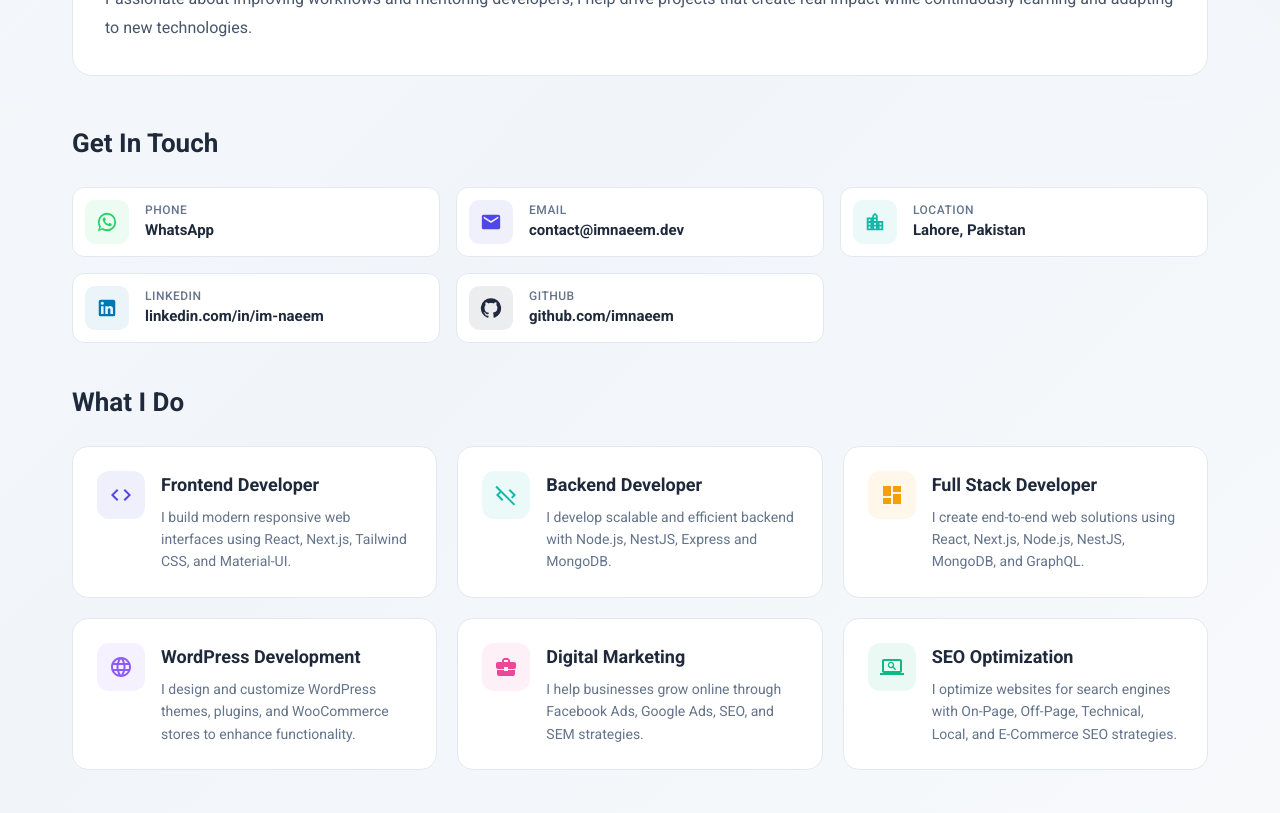
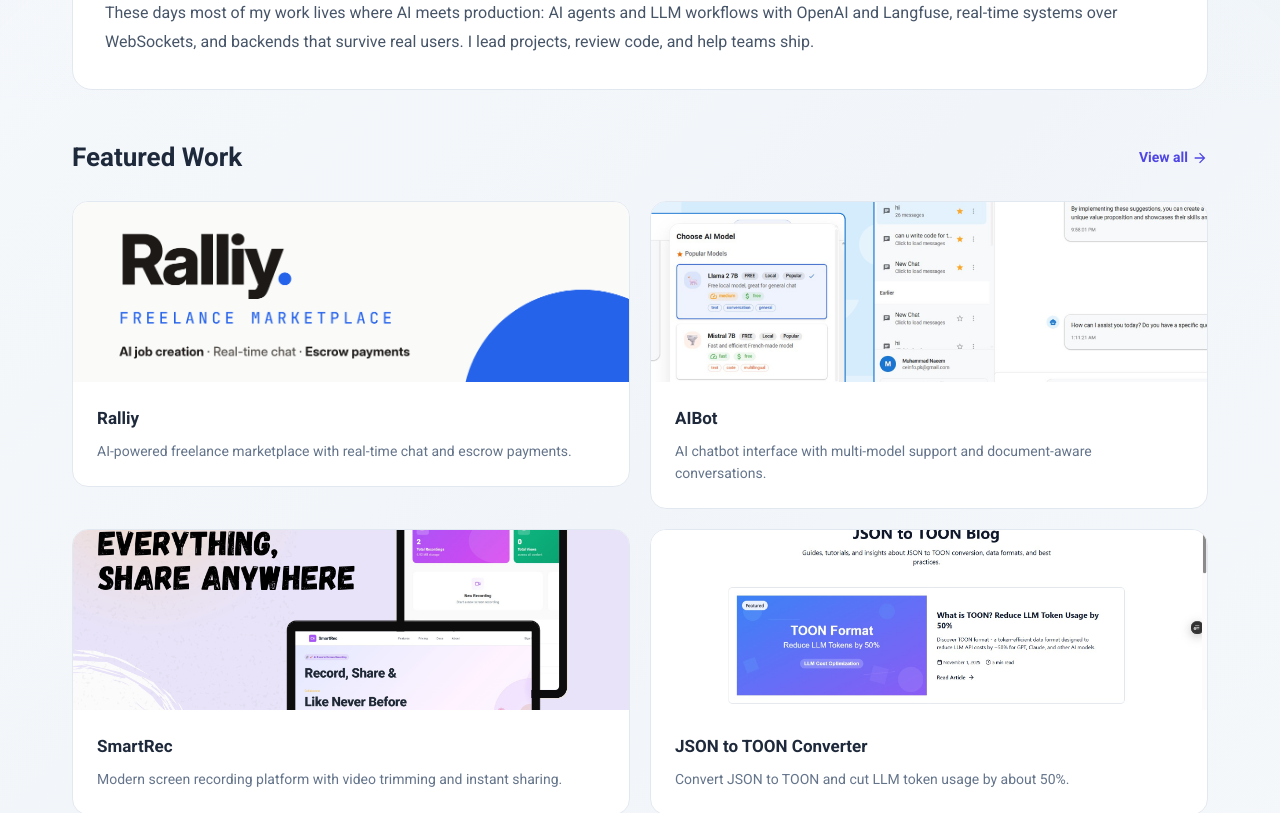
Before and after one commit to imnaeem/portfolio, a Next.js app: page / in a window 1280 px wide. Shown: the part 700-1513 px from the top of the page. Built offline with nearby package versions, Linux system fonts and the light colour scheme.

Commit message:
feat: sharpen homepage with AI positioning and align experience page with resume

```diff
--- a/src/app/experience/page.tsx
+++ b/src/app/experience/page.tsx
@@ -12,20 +12,30 @@
 	'VueJs',
 	'Redux',
 	'React Query',
+	'Tailwind CSS',
+	'Typescript',
+	'NodeJs',
+	'Express.js',
+	'NestJs',
+	'Apollo GraphQL',
+	'REST APIs',
+	'WebSockets',
+	'Prisma',
+	'MongoDB',
+	'PostgreSQL',
+	'SQL',
+	'Kafka',
+	'RabbitMQ',
+	'AWS Services',
+	'Docker',
+	'CI/CD',
+	'Vercel',
+	'OpenAI APIs',
+	'Langfuse',
+	'Stripe',
 	'Git',
 	'Github',
-	'NodeJs',
-	'NestJs',
-	'Apollo GraphQL',
-	'Kafka',
 	'Github Actions',
-	'CI/CD',
-	'Typescript',
-	'MongoDB',
-	'SQL',
-	'AWS Services',
-	'Vercel',
-	'Docker',
 ];
 
 export const metadata: Metadata = {
--- a/src/app/page.tsx
+++ b/src/app/page.tsx
@@ -1,5 +1,6 @@
 import PersonalInfo from '@/components/about/PersonalInfo';
 import Services from '@/components/about/Services';
+import FeaturedWork from '@/components/about/FeaturedWork';
 import Title from '@/components/shared/Title';
 import { ArrowForward } from '@mui/icons-material';
 import { Box, Button, Fade, Stack, Typography } from '@mui/material';
@@ -30,7 +31,7 @@
 										mb: 1,
 										letterSpacing: '0.5px',
 									}}>
-									FULL STACK DEVELOPER
+									SENIOR FULL-STACK ENGINEER
 								</Typography>
 								<Typography
 									variant='h1'
@@ -54,8 +55,9 @@
 										lineHeight: 1.7,
 										maxWidth: '500px',
 									}}>
-									Software Engineer with 4+ years of experience in building scalable JavaScript applications. Skilled
-									in React, Next.js, Node.js, and NestJS.
+									Everyone demos AI. I ship it. Senior Full-Stack Engineer with 4+ years of experience
+									building scalable web apps and backend systems with Next.js, NestJS, GraphQL, and
+									AWS, including production AI agents and LLM workflows.
 								</Typography>
 							</Box>
 							<Stack direction='row' spacing={2}>
@@ -111,7 +113,7 @@
 									boxShadow: '0 20px 50px rgba(0, 0, 0, 0.1)',
 								}}
 								src='/profile-image.jpg'
-								alt='Muhammad Naeem - Full Stack Developer'
+								alt='Muhammad Naeem - Senior Full-Stack Engineer'
 								fill
 								priority
 								placeholder='empty'
@@ -121,7 +123,7 @@
 				</Box>
 
 				{/* About Section */}
-				<Title title='About Me' subtitle='Passionate about building impactful digital solutions' />
+				<Title title='About Me' subtitle='Engineer who takes products from idea to production' />
 				<Box
 					sx={{
 						p: { xs: 3, md: 4 },
@@ -137,9 +139,9 @@
 							color: '#475569',
 							mb: 2,
 						}}>
-						I bring a problem-solving mindset, strong collaboration skills, and a focus on building maintainable,
-						high-performance solutions. I specialize in designing efficient architectures, optimizing performance, and
-						delivering seamless user experiences in Agile environments.
+						I'm a Software Engineer with 4+ years of experience building scalable full-stack applications
+						with React, Next.js, Node.js, NestJS, MongoDB, PostgreSQL, and GraphQL. I focus on solving
+						hard technical problems, taking ownership, and growing into technical leadership.
 					</Typography>
 					<Typography
 						sx={{
@@ -147,11 +149,13 @@
 							lineHeight: 1.8,
 							color: '#475569',
 						}}>
-						Passionate about improving workflows and mentoring developers, I help drive projects that create real
-						impact while continuously learning and adapting to new technologies.
+						These days most of my work lives where AI meets production: AI agents and LLM workflows with
+						OpenAI and Langfuse, real-time systems over WebSockets, and backends that survive real users.
+						I lead projects, review code, and help teams ship.
 					</Typography>
 				</Box>
 
+				<FeaturedWork />
 				<PersonalInfo />
 				<Services />
 			</div>
--- /dev/null
+++ b/src/components/about/FeaturedWork.tsx
@@ -0,0 +1,105 @@
+import { ArrowForward } from '@mui/icons-material';
+import { Box, Grid2, Stack, Typography } from '@mui/material';
+import Image from 'next/image';
+import Link from 'next/link';
+
+const projects = [
+	{
+		key: 'ralliy',
+		title: 'Ralliy',
+		description: 'AI-powered freelance marketplace with real-time chat and escrow payments.',
+		thumbnail: '/images/projects/ralliy/thumbnail.png',
+		color: '#4F46E5',
+	},
+	{
+		key: 'aibot',
+		title: 'AIBot',
+		description: 'AI chatbot interface with multi-model support and document-aware conversations.',
+		thumbnail: '/images/projects/aibot/thumbnail.png',
+		color: '#4A90E2',
+	},
+	{
+		key: 'smart-rec',
+		title: 'SmartRec',
+		description: 'Modern screen recording platform with video trimming and instant sharing.',
+		thumbnail: '/images/projects/smart-rec/thumbnail.png',
+		color: '#FF6B6B',
+	},
+	{
+		key: 'json-to-toon',
+		title: 'JSON to TOON Converter',
+		description: 'Convert JSON to TOON and cut LLM token usage by about 50%.',
+		thumbnail: '/images/projects/json-to-toon/thumbnail.jpg',
+		color: '#10B981',
+	},
+];
+
+const FeaturedWork = () => {
+	return (
+		<Box my={5}>
+			<Stack direction='row' justifyContent='space-between' alignItems='center' mb={3}>
+				<Typography
+					sx={{
+						fontWeight: 600,
+						fontSize: { xs: 22, md: 26 },
+						color: '#1E293B',
+					}}>
+					Featured Work
+				</Typography>
+				<Link
+					href='/portfolio'
+					style={{
+						display: 'inline-flex',
+						alignItems: 'center',
+						gap: 4,
+						color: '#4F46E5',
+						fontWeight: 600,
+						fontSize: 14,
+						textDecoration: 'none',
+					}}>
+					View all <ArrowForward sx={{ fontSize: 16 }} />
+				</Link>
+			</Stack>
+			<Grid2 container spacing={2.5}>
+				{projects.map((project) => (
+					<Grid2 key={project.key} size={{ xs: 12, sm: 6 }}>
+						<Link href={`/portfolio/${project.key}`} style={{ textDecoration: 'none' }}>
+							<Box
+								sx={{
+									borderRadius: '16px',
+									backgroundColor: '#FFFFFF',
+									border: '1px solid #E2E8F0',
+									overflow: 'hidden',
+									transition: 'all 0.2s ease-in-out',
+									'&:hover': {
+										borderColor: project.color,
+										boxShadow: '0 8px 30px rgba(0, 0, 0, 0.06)',
+										transform: 'translateY(-2px)',
+									},
+								}}>
+								<Box sx={{ position: 'relative', width: '100%', height: 180 }}>
+									<Image
+										src={project.thumbnail}
+										alt={`${project.title} project thumbnail`}
+										fill
+										style={{ objectFit: 'cover' }}
+									/>
+								</Box>
+								<Box sx={{ p: 3 }}>
+									<Typography sx={{ fontWeight: 600, fontSize: 17, color: '#1E293B', mb: 1 }}>
+										{project.title}
+									</Typography>
+									<Typography sx={{ fontSize: 14, color: '#64748B', lineHeight: 1.6 }}>
+										{project.description}
+									</Typography>
+								</Box>
+							</Box>
+						</Link>
+					</Grid2>
+				))}
+			</Grid2>
+		</Box>
+	);
+};
+
+export default FeaturedWork;
--- a/src/components/about/Services.tsx
+++ b/src/components/about/Services.tsx
@@ -1,51 +1,50 @@
 import {
+	Bolt as RealtimeIcon,
+	Cloud as CloudIcon,
+	Code as FrontendIcon,
 	CodeOff as BackendIcon,
-	BusinessCenter as DigitalMarketingIcon,
-	Code as FrontendIcon,
-	Dashboard as JavascriptIcon,
-	ScreenSearchDesktop as SeoIcon,
-	Language as WordpressIcon,
+	SmartToy as AIIcon,
+	Storage as DatabaseIcon,
 } from '@mui/icons-material';
 import { Box, Grid2, Typography } from '@mui/material';
 import Card from '../shared/Card';
 
 const services = [
 	{
-		title: 'Frontend Developer',
-		description: 'I build modern responsive web interfaces using React, Next.js, Tailwind CSS, and Material-UI.',
+		title: 'Full-Stack Web Apps',
+		description: 'End-to-end products with React, Next.js, and TypeScript, from database to deploy.',
 		color: '#4F46E5',
 		icon: <FrontendIcon />,
 	},
 	{
-		title: 'Backend Developer',
-		description: 'I develop scalable and efficient backend with Node.js, NestJS, Express and MongoDB.',
+		title: 'Backend & APIs',
+		description: 'Scalable backends with NestJS, GraphQL, and REST, built as microservices that hold up.',
 		color: '#14B8A6',
 		icon: <BackendIcon />,
 	},
 	{
-		title: 'Full Stack Developer',
-		description: 'I create end-to-end web solutions using React, Next.js, Node.js, NestJS, MongoDB, and GraphQL.',
+		title: 'AI Agents & Workflows',
+		description: 'Production AI with OpenAI and Langfuse: agents, RAG, and automations that actually ship.',
 		color: '#F59E0B',
-		icon: <JavascriptIcon />,
+		icon: <AIIcon />,
 	},
 	{
-		title: 'WordPress Development',
-		description: 'I design and customize WordPress themes, plugins, and WooCommerce stores to enhance functionality.',
+		title: 'Real-Time Systems',
+		description: 'Live features with WebSockets, GraphQL subscriptions, Kafka, and SQS.',
 		color: '#8B5CF6',
-		icon: <WordpressIcon />,
+		icon: <RealtimeIcon />,
 	},
 	{
-		title: 'Digital Marketing',
-		description: 'I help businesses grow online through Facebook Ads, Google Ads, SEO, and SEM strategies.',
+		title: 'Cloud & DevOps',
+		description: 'AWS (ECS, RDS, Lambda, S3), Docker, and CI/CD pipelines that keep releases boring.',
 		color: '#EC4899',
-		icon: <DigitalMarketingIcon />,
+		icon: <CloudIcon />,
 	},
 	{
-		title: 'SEO Optimization',
-		description:
-			'I optimize websites for search engines with On-Page, Off-Page, Technical, Local, and E-Commerce SEO strategies.',
+		title: 'Databases & Performance',
+		description: 'PostgreSQL, Prisma, and MongoDB tuned for speed, including 30% faster GraphQL APIs.',
 		color: '#10B981',
-		icon: <SeoIcon />,
+		icon: <DatabaseIcon />,
 	},
 ];
 
--- a/src/components/experience/ProfessionalExperiences.tsx
+++ b/src/components/experience/ProfessionalExperiences.tsx
@@ -2,19 +2,34 @@
 import { Work, CalendarToday } from '@mui/icons-material';
 
 const experience = [
+	{
+		title: 'Freelance Full-Stack Engineer',
+		company: 'Ralliy',
+		period: 'Jun 2026 - Sep 2026',
+		color: '#F59E0B',
+		highlights: [
+			'Built a freelance marketplace backend with NestJS, schema-first GraphQL/Apollo, PostgreSQL/Prisma, and Redis/BullMQ for background jobs.',
+			'Shipped AI job creation and freelancer onboarding from raw text and uploaded files, using OpenAI APIs with Langfuse for prompt management and tracing.',
+			'Implemented real-time chat over Socket.IO and GraphQL subscriptions, with Clerk authentication.',
+			'Integrated Stripe Connect with fiat and USDC escrow payments.',
+			'Deployed on AWS ECS with RDS, ElastiCache, S3, and SES; Next.js 16 frontend with shadcn and Apollo.',
+			'Built a home-repair services flow with lead management, appointment scheduling, multi-step surveys, and automated PDF reports.',
+		],
+	},
 	{
 		title: 'Software Engineer',
 		company: 'DevBrains',
 		period: 'Dec 2022 - Present',
 		color: '#4F46E5',
 		highlights: [
-			'Developed and optimized full-stack applications using Next.js and Nest.js, building dynamic UI for data visualization and operations.',
-			'Enhanced API performance by optimizing using GraphQL, achieving 30% faster response times.',
+			'Developed and optimized full-stack applications using Next.js and NestJS, with MongoDB and PostgreSQL powering scalable backend systems.',
+			'Enhanced API performance by optimizing GraphQL data fetching, achieving 30% faster response times.',
 			'Implemented RBAC with Auth0, ensuring secure and role-based access to application features.',
 			'Ensured code reliability and functionality through unit and end-to-end testing.',
 			'Worked on a Slack polling app with a React web interface, enhancing Slack interactive modals and contributing to a Kafka and SQS based microservices architecture.',
 			'Implemented CI/CD pipelines to streamline project builds, testing, and deployments.',
-			'Leading a team of three developers, conducting PR reviews, and ensuring timely delivery.',
+			'Leading multiple projects, conducting PR reviews, and ensuring timely delivery across different teams.',
+			'Contributed to technical decisions and solution architecture across multiple projects.',
 			'Effectively utilized AI coding tools (Cursor, Claude) to speed up development and improve code quality.',
 			'Collaborated in Agile environments using Jira and GitHub for task tracking and team coordination.',
 		],
```
